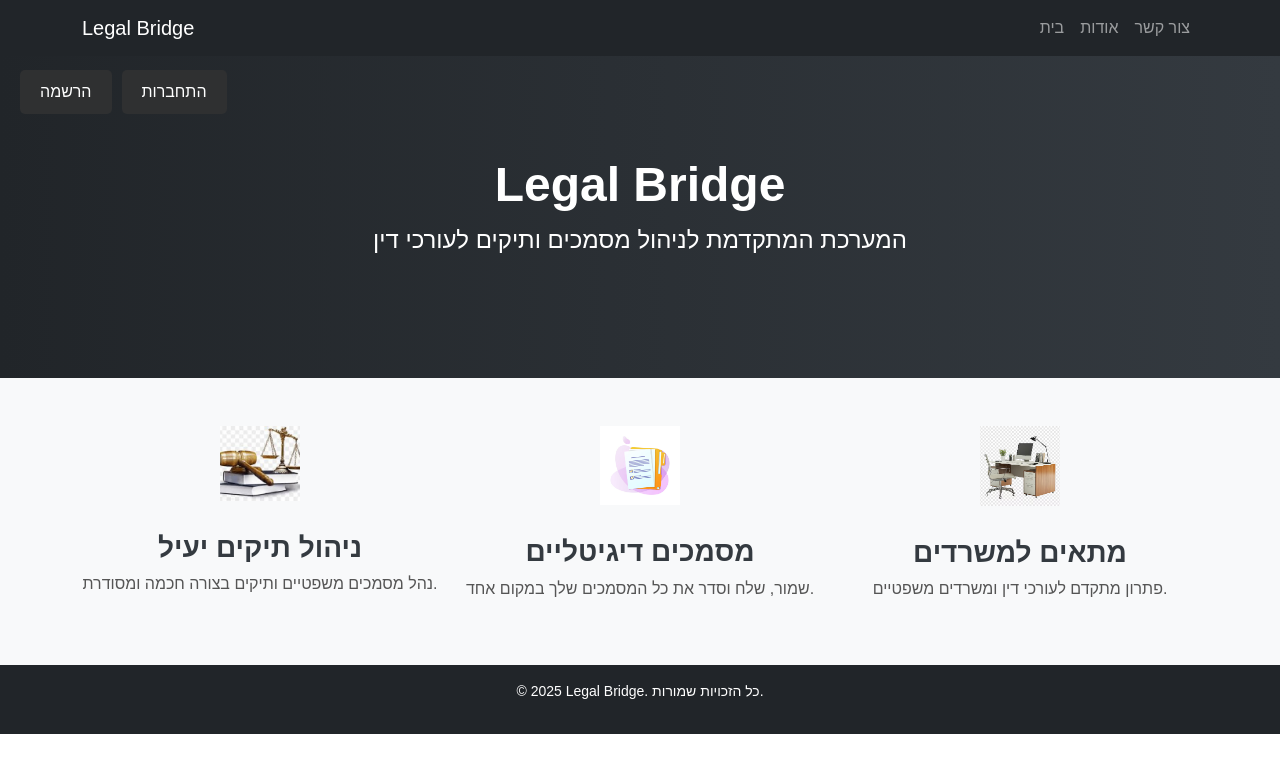
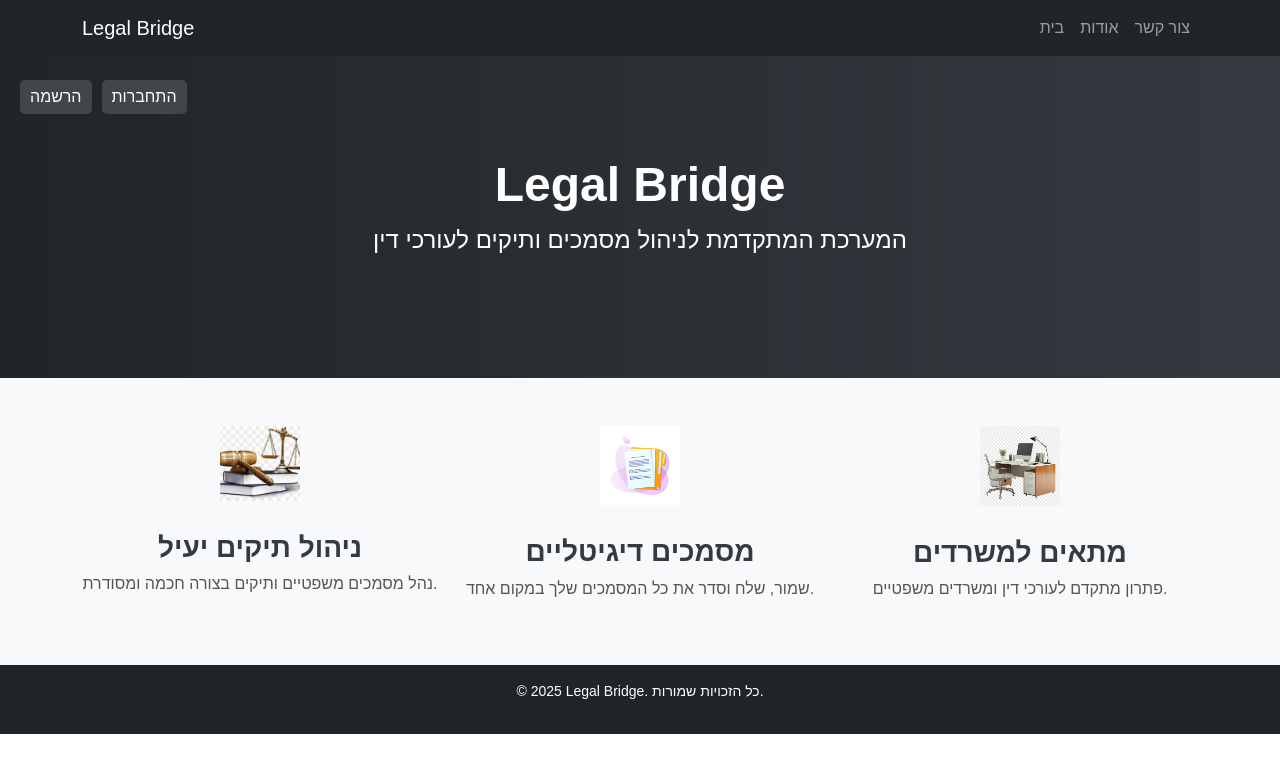
Before and after one commit to esteror2002/LegalBridge, a website: page client/index.html in a window 1280 px wide. Drawn offline with nearby package versions, Linux system fonts and the light colour scheme.

Commit message:
base project

```diff
--- a/client/styles.css
+++ b/client/styles.css
@@ -30,23 +30,23 @@
     gap: 10px; /* רווח בין הכפתורים */
     margin-top: -50px; /* מקטין את הרווח למעלה */
     position: absolute; /* קיבוע יחסית לתיבת ה-header */
-    top: 120px; /* מיקום בחלק העליון */
+    top: 130px; /* מיקום בחלק העליון */
     left: 20px; /* מיקום בצד שמאל */
 }
 
 /* שמירה על גודל הכפתורים */
 .btn-custom {
-    background: #2f3031;
+    background: #434649;
     color: white;
     border: none;
-    padding: 10px 20px;
+    padding: 5px 10px;
     font-size: 16px;
     transition: 0.3s ease-in-out;
     border-radius: 5px;
 }
 
 .btn-custom:hover {
-    background: #0056b3;
+    background: #464748;
 }
 
 
--- a/package.json
+++ b/package.json
@@ -14,6 +14,7 @@
     "cors": "^2.8.5",
     "dotenv": "^16.4.7",
     "express": "^4.21.2",
+    "jsonwebtoken": "^9.0.2",
     "mongoose": "^8.12.1"
   }
 }
```
Also changed, not shown: client/script.js (line endings or trailing spaces), 1 other file.
